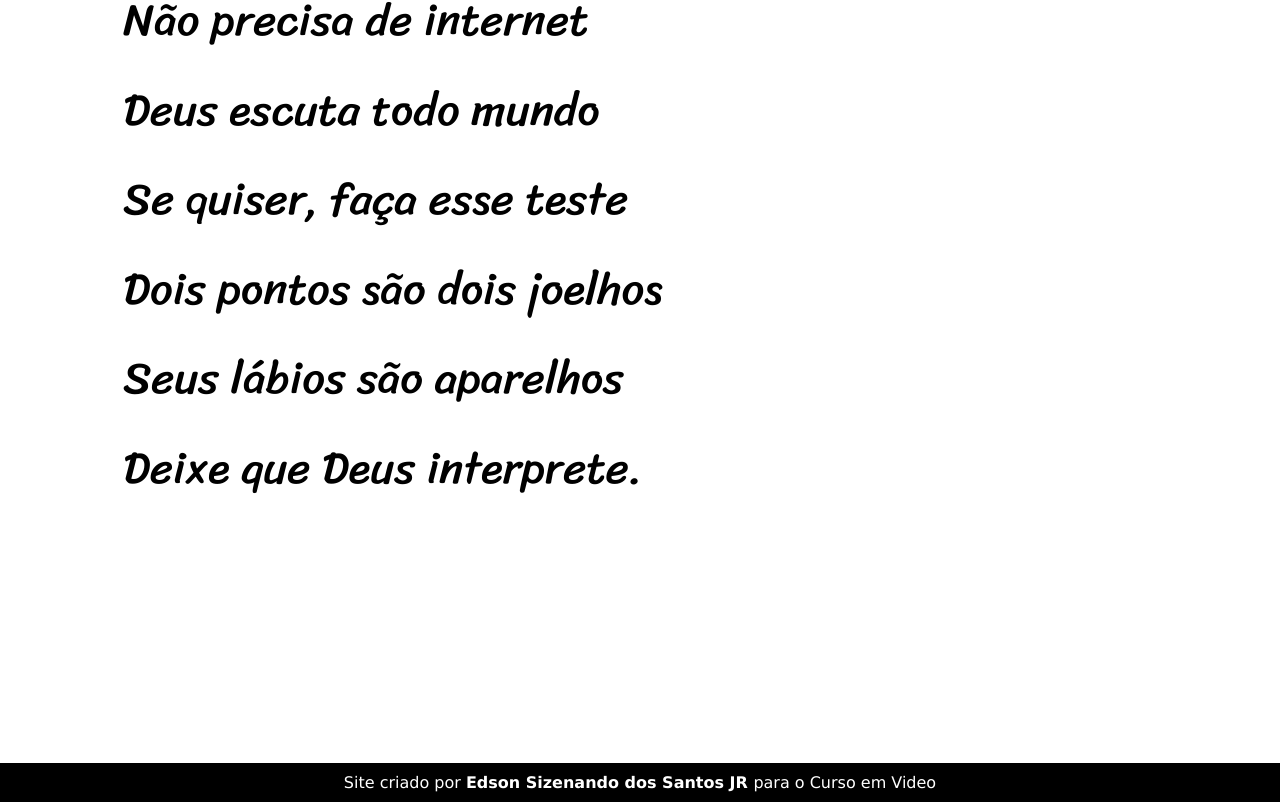
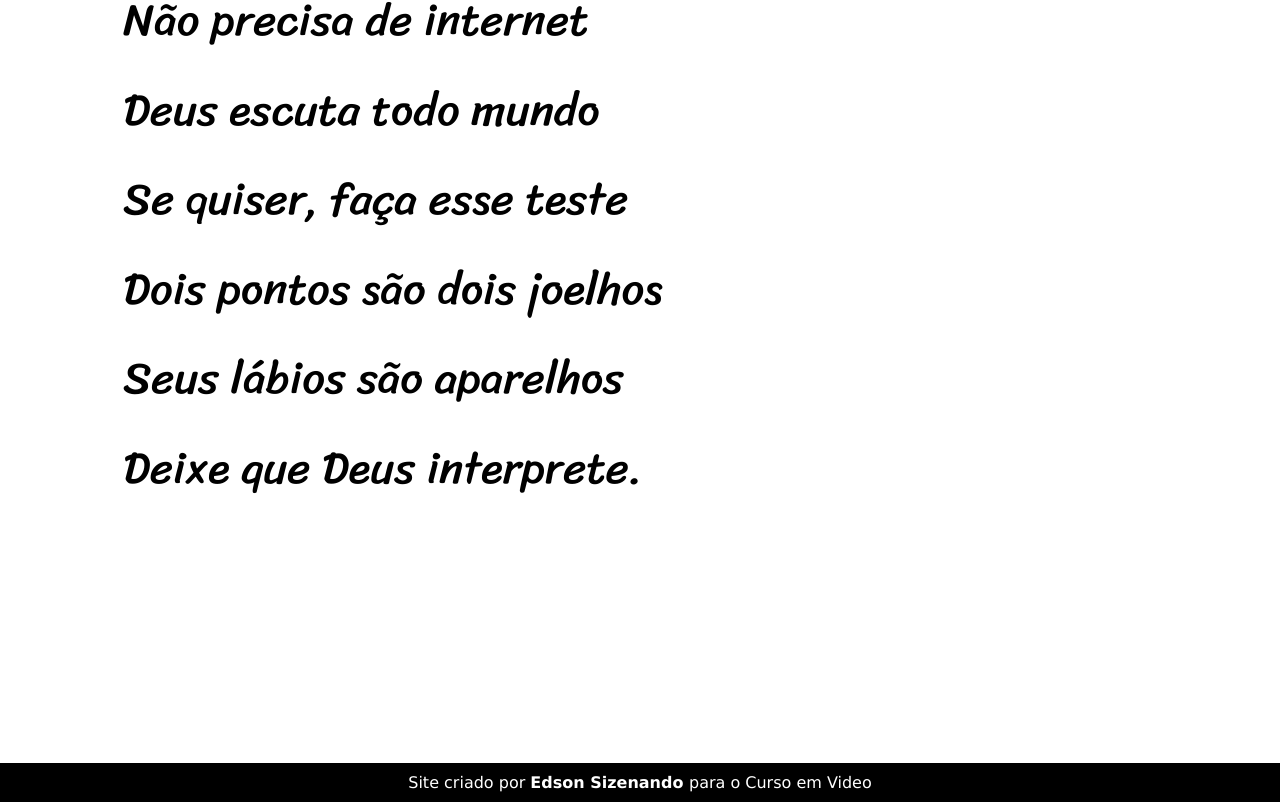
Before and after one commit to EdsonSizenando/projeto-cordel, a plain HTML site: page index.html in a window 1280 px wide. Shown: the part 5814-6616 px from the top of the page. Drawn offline with Linux system fonts and the light colour scheme.

Commit message:
Update footer text and link in index.html

```diff
--- a/index.html
+++ b/index.html
@@ -94,7 +94,7 @@
 
 
     <footer>
-        <p>Site criado por <a href="https://github.com/EdsonSizenando" target="_blank">Edson Sizenando dos Santos JR </a> para o Curso em Video</p>
+        <p>Site criado por <a href="https://github.com/EdsonSizenando" target="_blank">Edson Sizenando </a> para o Curso em Video</p>
     </footer>
 
 </body>
```
